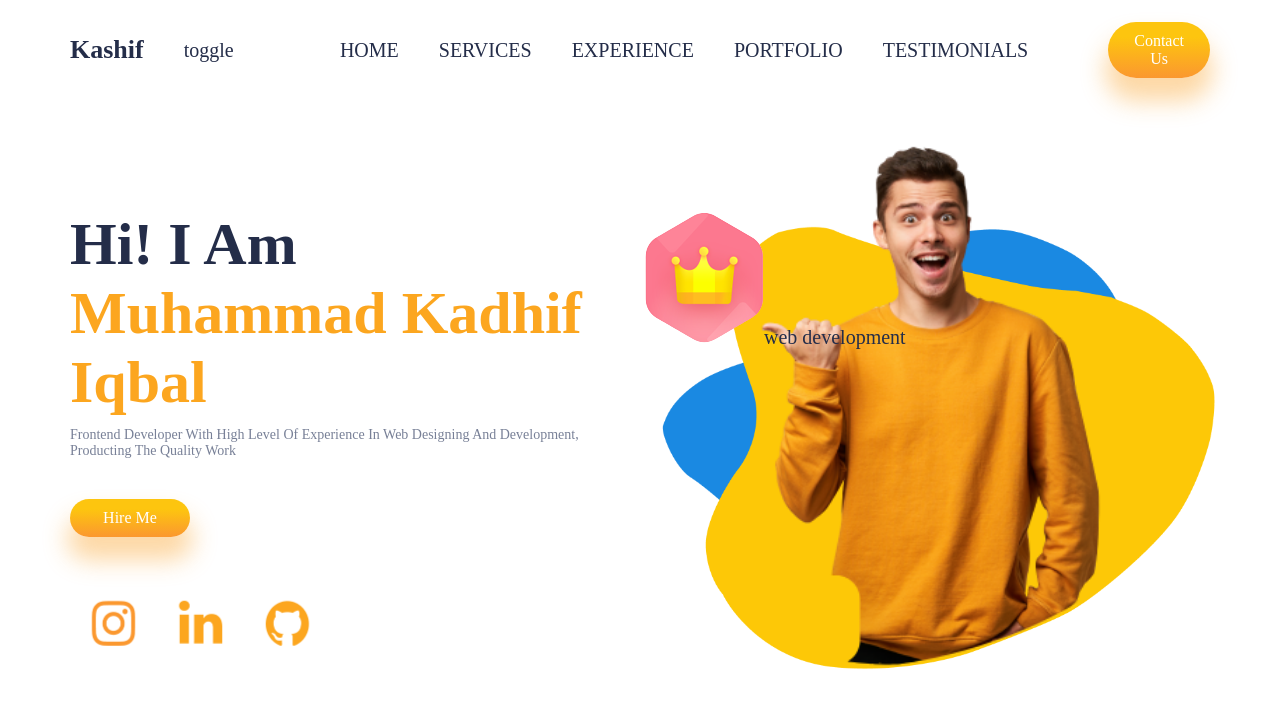
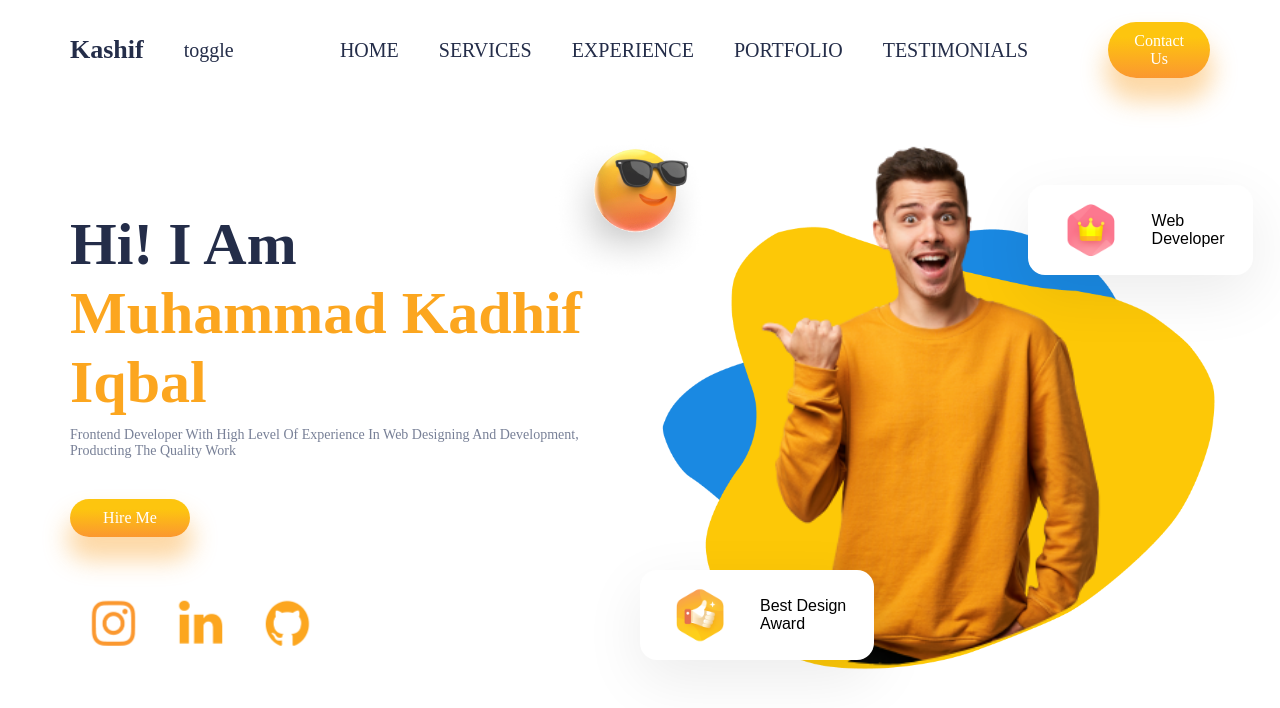
Before and after one commit to kashif1262/portfolio, a React (Create React App) app: page / in a window 1280 px wide. Shown: the top 708 px of the page. Built offline with nearby package versions, Linux system fonts and the light colour scheme.

Commit message:
'floatingdiv'

```diff
--- a/src/components/FloaringDiv/FloatingDiv.css
+++ b/src/components/FloaringDiv/FloatingDiv.css
@@ -0,0 +1,21 @@
+.floatingDiv{
+    justify-content: center;
+    background: white;
+    display: flex;
+    align-items: center;
+    height: 4.5rem;
+    padding: 0px 28px 0px 0px;
+    border-radius: 17px;
+    box-shadow: var(--boxShadow);
+
+}
+.floatingDiv > img{
+    transform: scale(0.4);
+}
+
+.floatingDiv > span{
+    color: black;
+    font-size: 16px;
+    font-family: sans-serif;
+    text-transform: capitalize;
+}
--- a/src/components/FloaringDiv/FloatingDiv.jsx
+++ b/src/components/FloaringDiv/FloatingDiv.jsx
@@ -1,10 +1,14 @@
 import React from "react";
-
+import "./FloatingDiv.css";
 const FloatingDiv = ({ image, txt1, txt2 }) => {
   return (
-    <div>
+    <div className="floatingDiv">
       <img src={image} alt="" />
-      {txt1} {txt2}
+      <span>
+        {txt1}
+        <br />
+        {txt2}
+      </span>
     </div>
   );
 };
--- a/src/components/Intro/Intro.css
+++ b/src/components/Intro/Intro.css
@@ -37,7 +37,13 @@
     transform: scale(1.4);
     left:28%;
 }
-
+.i-right > :nth-child(4){
+    transform: scale(0.62);
+    top: -19%;
+    left: -24%;
+    border-radius: 50%;
+    padding: 0;
+}
 .i-name > :nth-child(1){
     color: var(--black);
     font-weight: bold;
--- a/src/components/Intro/Intro.jsx
+++ b/src/components/Intro/Intro.jsx
@@ -12,7 +12,7 @@ import glassesimoji from "../../img/glassesimoji.png";
 import FloatingDiv from "../FloaringDiv/FloatingDiv";
 const Intro = () => {
   return (
-    <div className="intro">
+    <div className="intro" id="intro">
       <div className="i-left">
         <div className="i-name">
           <span>hi! I Am</span>
@@ -39,10 +39,17 @@ const Intro = () => {
         <img src={vector1} alt="" />
         <img src={vector2} alt="" />
         <img src={boy} alt="" />
-        <div>
-          <FloatingDiv image={crown} txt1="web" txt2="development" />
+        <img src={glassesimoji} alt="" />
+        <div className="" style={{ top: "-4%", left: "68%" }}>
+          <FloatingDiv image={crown} txt1="web" txt2="developer" />
+
           {/* <FloatingDiv  /> */}
         </div>
+        <div style={{ top: "18rem", left: "0rem" }}>
+          <FloatingDiv image={thumbup} txt1="best design" txt2={"award"} />
+        </div>
+        {/* blur divs */}
+        <div className="blur" style={{ bsckground: "rgb(238,)" }}></div>
       </div>
     </div>
   );
```
